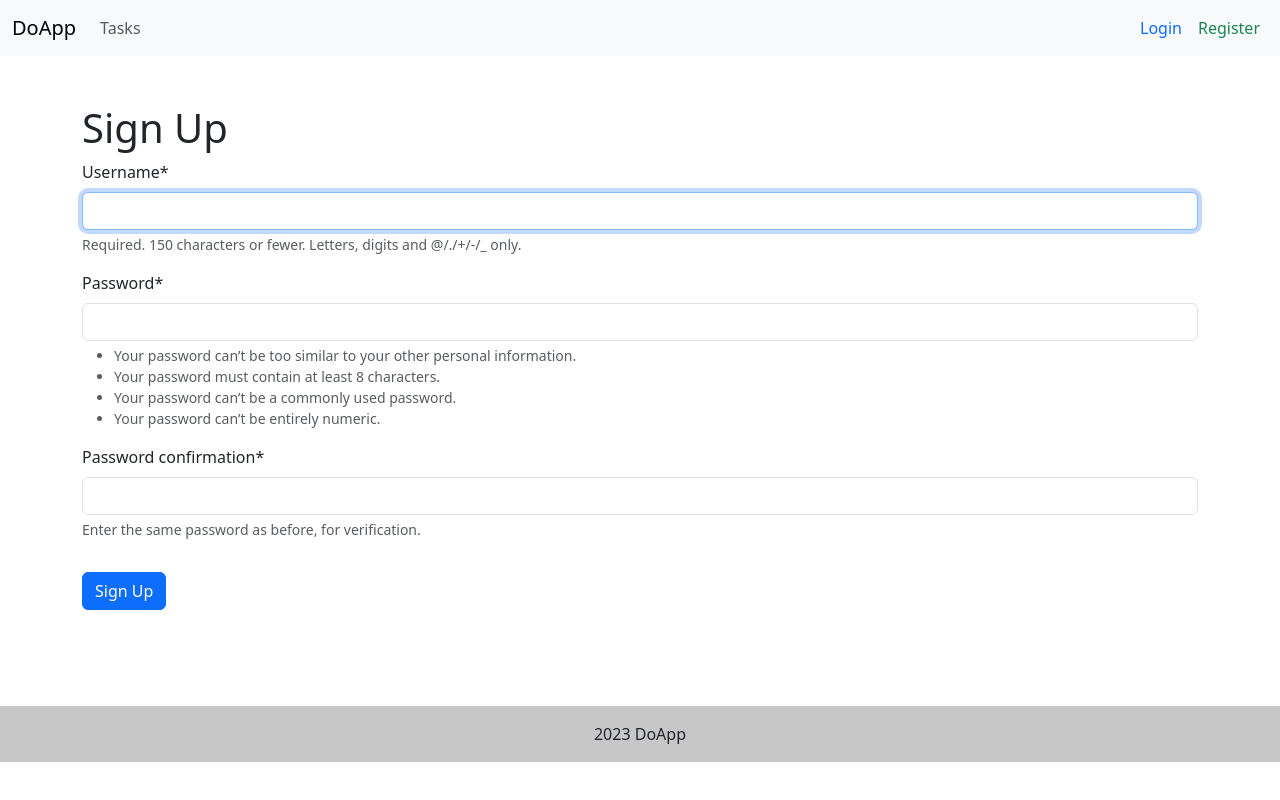
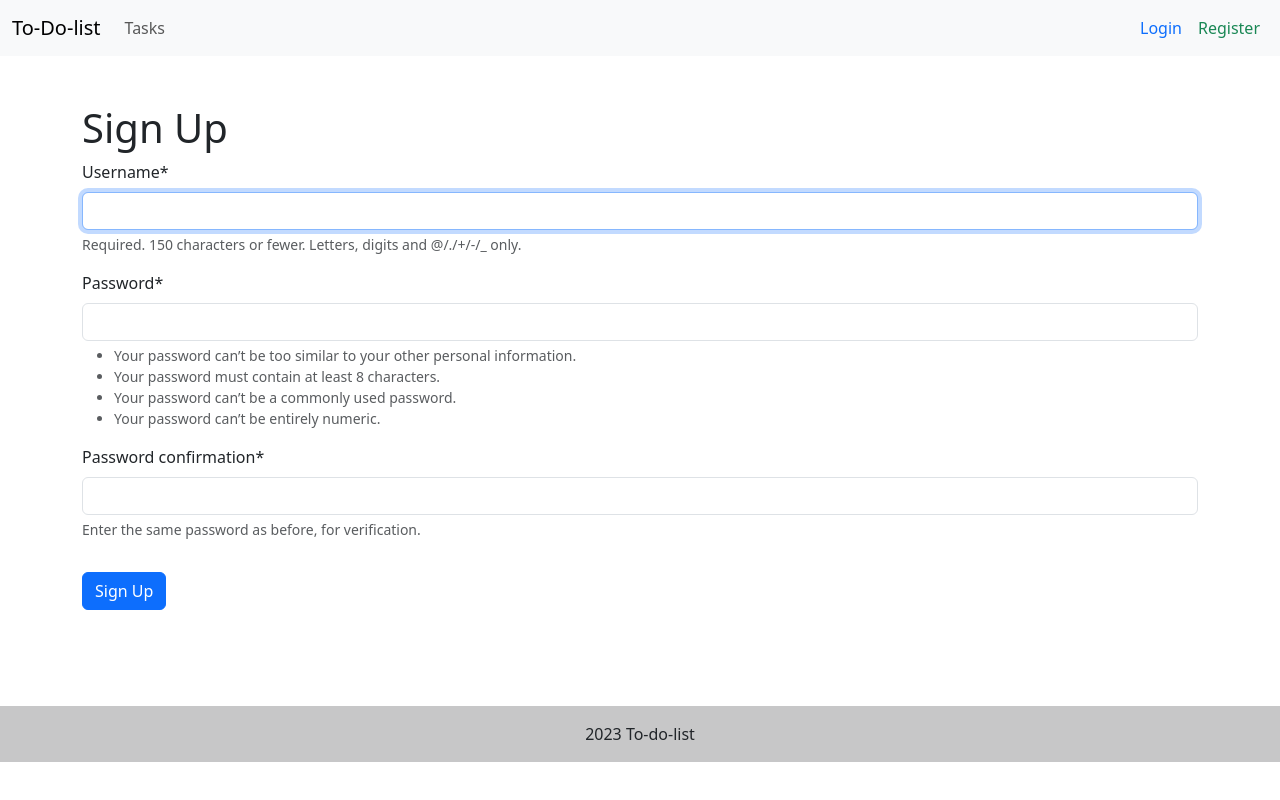
Before and after one commit to j8r41/django_todo, a Django app: page /accounts/signup/ in a window 1280 px wide. Run offline with Django 3.2, Linux system fonts and the light colour scheme; some libraries are stand-ins or nearby versions.

Commit message:
update templates

```diff
--- a/app/templates/includes/footer.html
+++ b/app/templates/includes/footer.html
@@ -1,3 +1,3 @@
 <footer class="bg-light text-center text-lg-start mt-5">
-    <div class="text-center p-3" style="background-color: rgba(0, 0, 0, 0.2);">{{ current_year }} DoApp</div>
+    <div class="text-center p-3" style="background-color: rgba(0, 0, 0, 0.2);">{{ current_year }} To-do-list</div>
 </footer>
--- a/app/templates/includes/header.html
+++ b/app/templates/includes/header.html
@@ -1,6 +1,6 @@
 <header class="navbar navbar-expand-lg navbar-light bg-light">
     <div class="container-fluid">
-        <a class="navbar-brand" href="{% url 'home' %}">DoApp</a>
+        <a class="navbar-brand" href="{% url 'home' %}">To-Do-list</a>
         <button class="navbar-toggler"
                 type="button"
                 data-bs-toggle="collapse"
```
